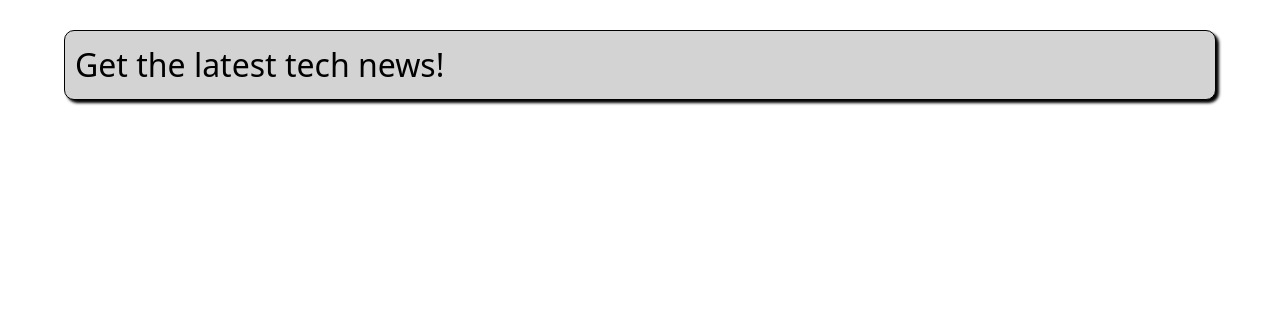
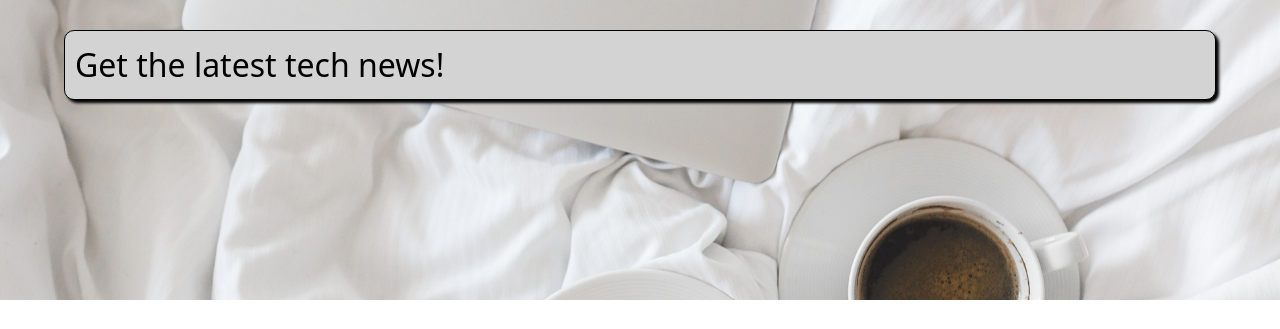
Before and after one commit to yunko1803/vue-practice, a Nuxt app: page / in a window 1280 px wide. Shown: the top 329 px of the page. Built offline with nearby package versions, Linux system fonts and the light colour scheme; grey boxes are pictures that could not be loaded.

Commit message:
Add background image using static asset

```diff
--- a/pages/index.vue
+++ b/pages/index.vue
@@ -46,6 +46,7 @@ export default Vue.extend({
   box-sizing: border-box;
   background-position: center;
   background-size: cover;
+  background-image: url('~assets/images/main-page-background.jpg');
 }
 
 .intro h1 {
```
Also changed, not shown: assets/images/main-page-background.jpg (added).
